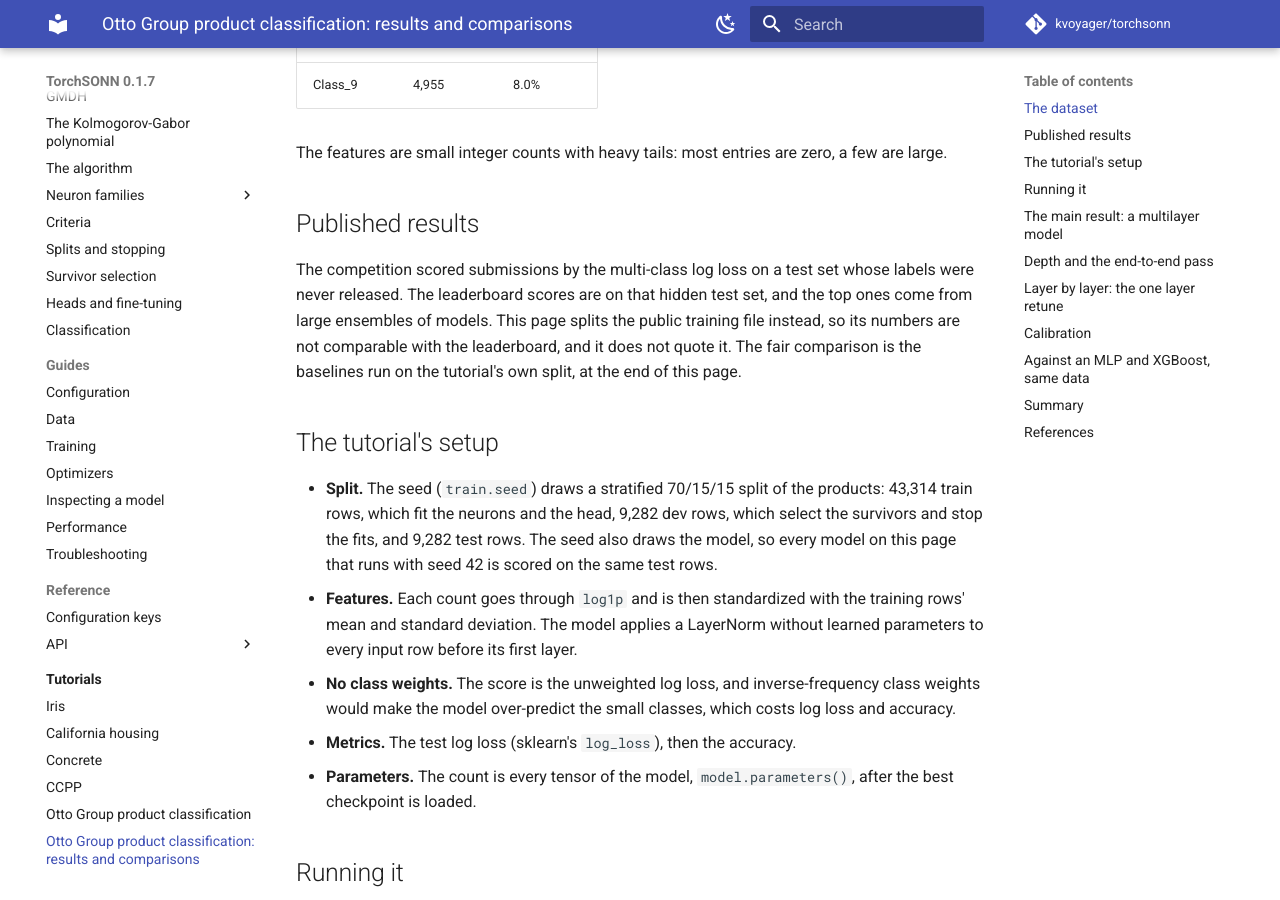
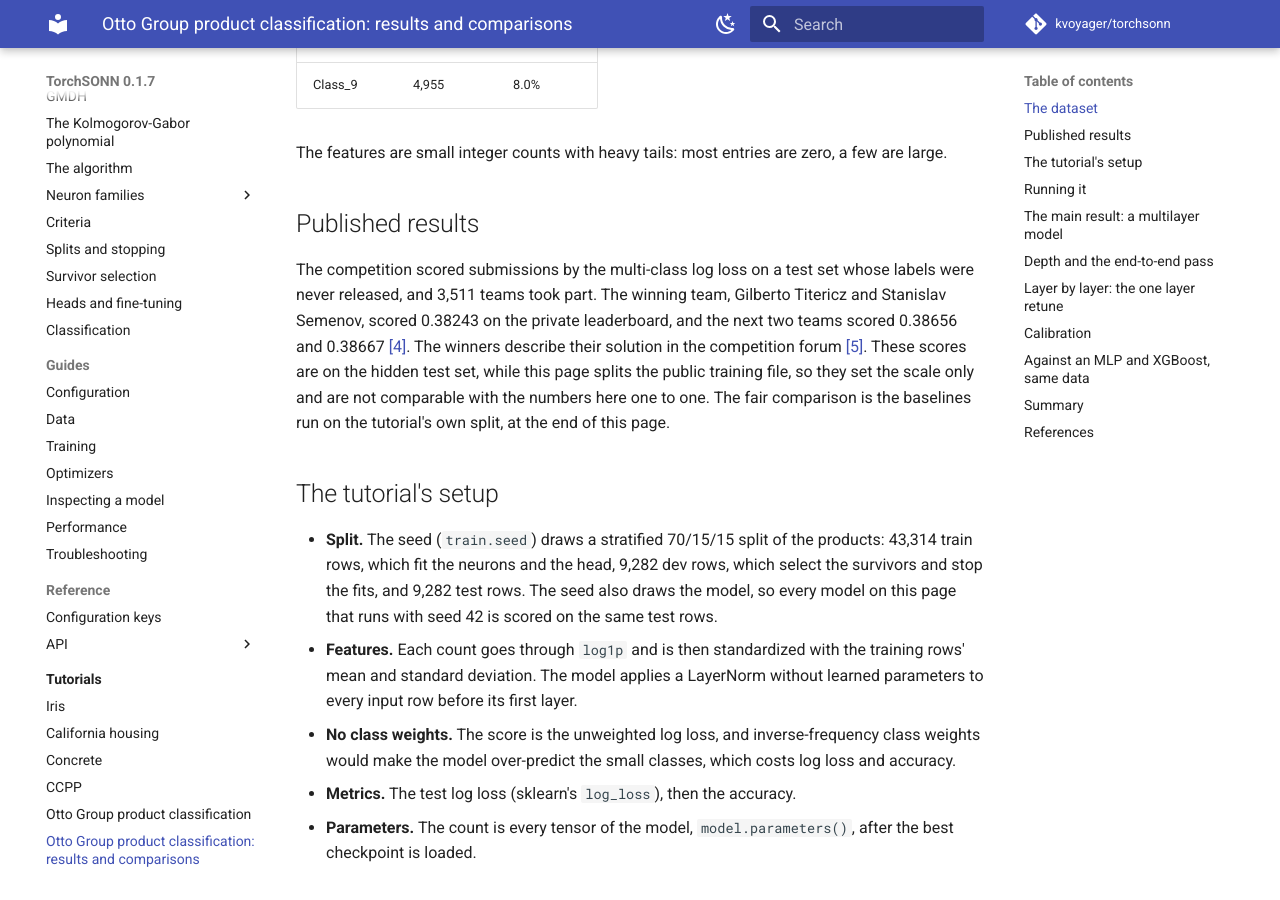
Before and after one commit to kvoyager/torchsonn, an MkDocs documentation site: the page built from docs/tutorials/otto-comparison.md, in a window 1280 px wide and 900 px high, scrolled down 1312 px. Built offline with MkDocs 1.6.1 and Material for MkDocs 9.7.7, drawn with Linux system fonts in a browser that asks for light colours; comment, search, counter and statistics services are not loaded; some of the changed text lies outside the part shown.

Commit message:
docs(otto): published results quote the Kaggle private leaderboard

```diff
--- a/tutorials/otto/README.md
+++ b/tutorials/otto/README.md
@@ -50,12 +50,14 @@ zero, a few are large.
 ## Published results
 
 The competition scored submissions by the multi-class log loss on a test
-set whose labels were never released. The leaderboard scores are on that
-hidden test set, and the top ones come from large ensembles of models.
-This page splits the public training file instead, so its numbers are not
-comparable with the leaderboard, and it does not quote it. The fair
-comparison is the baselines run on the tutorial's own split, at the end of
-this page.
+set whose labels were never released, and 3,511 teams took part. The
+winning team, Gilberto Titericz and Stanislav Semenov, scored 0.38243 on
+the private leaderboard, and the next two teams scored 0.38656 and 0.38667
+[[4]](#ref-4). The winners describe their solution in the competition
+forum [[5]](#ref-5). These scores are on the hidden test set, while this
+page splits the public training file, so they set the scale only and are
+not comparable with the numbers here one to one. The fair comparison is
+the baselines run on the tutorial's own split, at the end of this page.
 
 ## The tutorial's setup
 
@@ -405,3 +407,9 @@ What the SONN offers that the MLP does not:
    and the results in the headers of [`otto_deep.yaml`](otto_deep.yaml),
    [`otto_deep3.yaml`](otto_deep3.yaml), [`otto_tuned.yaml`](otto_tuned.yaml)
    and [`otto.yaml`](otto.yaml).
+4. <a id="ref-4"></a>Kaggle, *Otto Group Product Classification
+   Challenge*, final leaderboard:
+   <https://www.kaggle.com/competitions/otto-group-product-classification-challenge/leaderboard>
+5. <a id="ref-5"></a>G. Titericz and S. Semenov, *1st place winner
+   solution*, Kaggle forum (2015):
+   <https://www.kaggle.com/competitions/otto-group-product-classification-challenge/discussion/14335>
```
